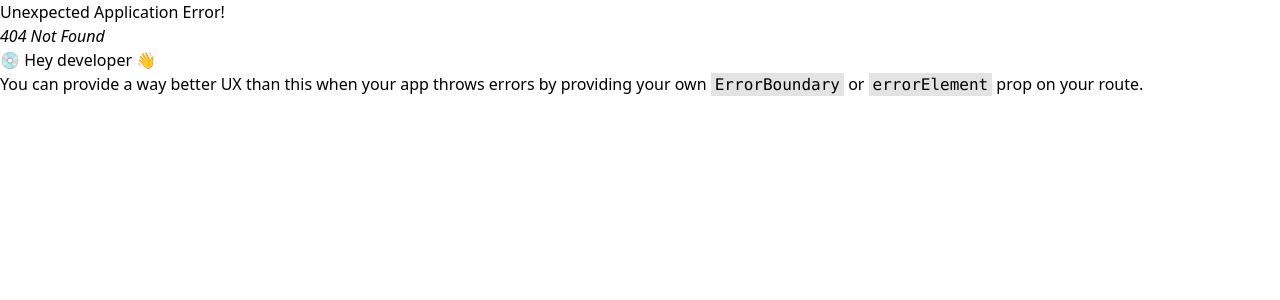
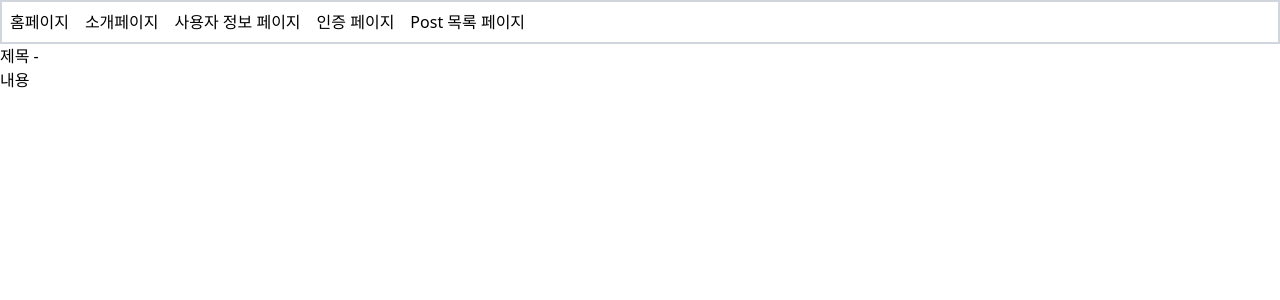
Before and after one commit to jintheog/SeSAc_Learning2025-26, a React (Vite) app in the folder react/react-router-app/: page /posts/1 in a window 1280 px wide. Before the commit this address had no page. Shown: the top 300 px of the page. Built offline with nearby package versions, Linux system fonts and the light colour scheme; no server answers.

Commit message:
query param

```diff
--- a/react/react-router-app/src/pages/RootPages/PostDetail.jsx
+++ b/react/react-router-app/src/pages/RootPages/PostDetail.jsx
@@ -1,23 +1,22 @@
-import React from "react";
 import { useState, useEffect } from "react";
 import { Link } from "react-router-dom";
 import axios from "axios";
-//주소에 있는 경호 파라미터를 불어오는 훅(hook)
+
+// 주소에 있는 경로 파라미터를 불러오는 훅(hook)
 // /posts/:postId -> :postId 부분이 경로 파라미터
 import { useParams } from "react-router-dom";
 
 export default function PostDetail() {
   // 경로 파라미터 값 불러오기
-  // 라우터 설정에서 설정한 파라미터명과 동일한 변수명을
+  // 라우터 설정에서 설정한 파라미터명과 동일한 변수명을 사용
   const { postId } = useParams();
-  const [post, setPost] = useState();
+  const [post, setPost] = useState({});
 
   useEffect(() => {
-    console.log(postId);
-    //postId를 활용해서
-    //Get a single product API를 요청 후 화면에 게시글 상세 정보 렌더링
+    // postId 를 활용해서
+    // Get a single product API를 요청 후 화면에 게시글 상세 정보 렌더링
     async function getPost() {
-      const response = await axios.get(`https://dummyjson.com/post/${postId}`);
+      const response = await axios(`https://dummyjson.com/posts/${postId}`);
       setPost(response.data);
     }
     getPost();
--- a/react/react-router-app/src/pages/RootPages/PostList.jsx
+++ b/react/react-router-app/src/pages/RootPages/PostList.jsx
@@ -56,7 +56,7 @@ export default function PostList() {
       </div>
       {posts.map((post) => {
         return (
-          <Link to={`/posts/${post.id}`}>
+          <Link to={`/posts/${post.id}`} className="block">
             No. {post.id} - {post.title}
           </Link>
         );
--- a/react/react-router-app/src/router/index.js
+++ b/react/react-router-app/src/router/index.js
@@ -59,7 +59,7 @@ const router = createBrowserRouter([
         Component: PostList,
       },
       {
-        path: "post/:postId",
+        path: "posts/:postId",
         Component: PostDetail,
       },
       // {
```
